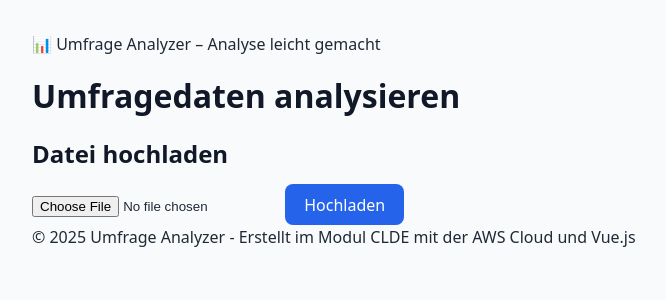
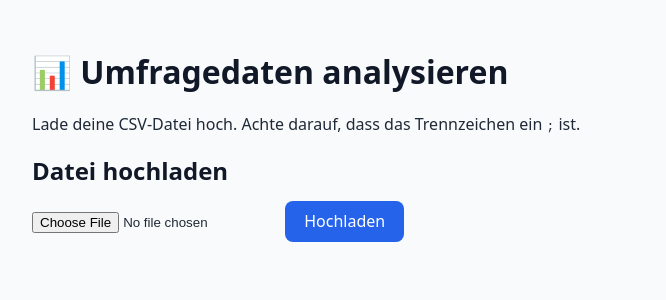
Before and after one commit to Stauffi21/CLDE2.0, a Vue app in the folder Umfragedatenanalyse/: page / in a window 1280 px wide. Shown: the top 300 px of the page, without its empty margins (224-890 px from the left). Built offline with nearby package versions, Linux system fonts and the light colour scheme.

Commit message:
Letzte Anpassungen

```diff
--- a/Umfragedatenanalyse/src/App.vue
+++ b/Umfragedatenanalyse/src/App.vue
@@ -23,17 +23,11 @@
 <template>
   <div class="min-h-screen flex flex-col bg-gray-50">
 
-    <!-- HEADER -->
-    <header class="bg-blue-600 text-white p-4 shadow-md">
-      <div class="max-w-6xl mx-auto text-lg font-semibold">
-        📊 Umfrage Analyzer – Analyse leicht gemacht
-      </div>
-    </header>
-
     <!-- MAIN -->
     <main class="flex-grow flex items-center justify-center p-6">
       <div class="w-full max-w-3xl bg-white rounded-xl shadow-md p-8 text-center">
-        <h1 class="text-2xl font-bold mb-6">Umfragedaten analysieren</h1>
+        <h1 class="text-3xl font-extrabold text-gray-800 tracking-tight mb-2">📊 Umfragedaten analysieren</h1>
+        <p class="text-base text-gray-600 max-w-xl mx-auto">Lade deine <span class="font-medium">CSV-Datei</span> hoch. Achte darauf, dass das Trennzeichen ein <code class="bg-gray-100 px-1 py-0.5 rounded text-sm text-gray-800">;</code> ist.</p>
 
         <FileUploader @upload-complete="handleResult" />
 
@@ -55,10 +49,5 @@
         </div>
       </div>
     </main>
-
-    <!-- FOOTER -->
-    <footer class="bg-gray-100 text-center text-sm text-gray-600 py-4 border-t">
-      © {{ new Date().getFullYear() }} Umfrage Analyzer - Erstellt im Modul CLDE mit der AWS Cloud und Vue.js
-    </footer>
   </div>
 </template>
```
